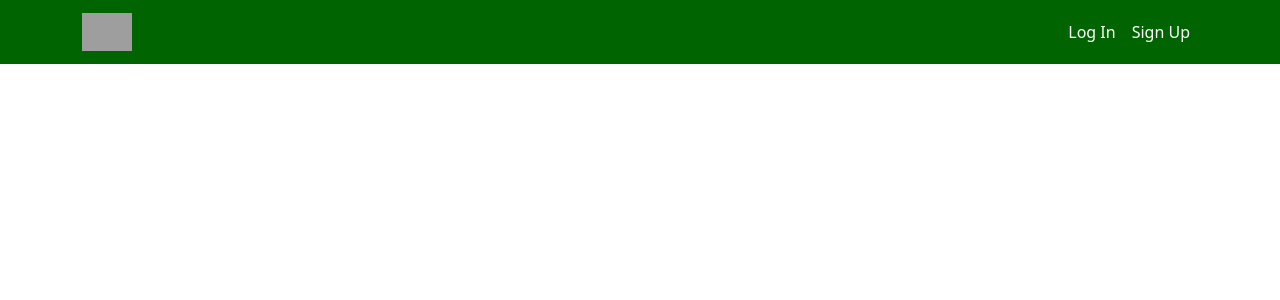
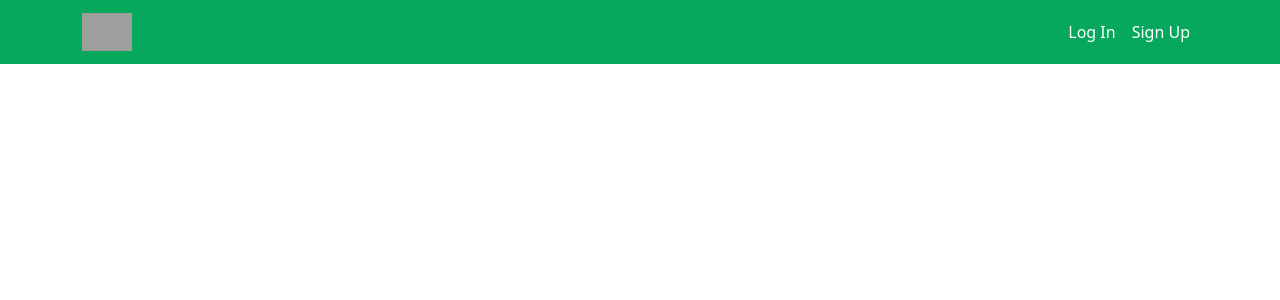
Before and after one commit to Annsh-N/BoilermakeXI, a Flask app: page / in a window 1280 px wide. Shown: the top 300 px of the page. Run offline with Flask 3, Linux system fonts and the light colour scheme; grey boxes are pictures that could not be loaded.

Commit message:
Update index.html

```diff
--- a/templates/index.html
+++ b/templates/index.html
@@ -1,24 +1,19 @@
 <!DOCTYPE html>
 <html lang="en">
-
 <head>
     <meta charset="UTF-8">
     <meta http-equiv="X-UA-Compatible" content="IE=edge">
     <meta name="viewport" content="width=device-width, initial-scale=1.0">
     <title>Document</title>
-    <link href="https://cdn.jsdelivr.net/npm/bootstrap@5.3.2/dist/css/bootstrap.min.css" rel="stylesheet"
-        integrity="sha384-T3c6CoIi6uLrA9TneNEoa7RxnatzjcDSCmG1MXxSR1GAsXEV/Dwwykc2MPK8M2HN" crossorigin="anonymous">
-    <script src="https://cdn.jsdelivr.net/npm/bootstrap@5.3.2/dist/js/bootstrap.bundle.min.js"
-        integrity="sha384-C6RzsynM9kWDrMNeT87bh95OGNyZPhcTNXj1NW7RuBCsyN/o0jlpcV8Qyq46cDfL"
-        crossorigin="anonymous"></script>
+    <link href="https://cdn.jsdelivr.net/npm/bootstrap@5.3.2/dist/css/bootstrap.min.css" rel="stylesheet" integrity="sha384-T3c6CoIi6uLrA9TneNEoa7RxnatzjcDSCmG1MXxSR1GAsXEV/Dwwykc2MPK8M2HN" crossorigin="anonymous">
+    <script src="https://cdn.jsdelivr.net/npm/bootstrap@5.3.2/dist/js/bootstrap.bundle.min.js" integrity="sha384-C6RzsynM9kWDrMNeT87bh95OGNyZPhcTNXj1NW7RuBCsyN/o0jlpcV8Qyq46cDfL" crossorigin="anonymous"></script>
 
 </head>
-
 <body>
-    <div class="navbar navbar-expand sticky-top" style="background-color:darkgreen">
+    <div class="navbar navbar-expand sticky-top" style="background-color:#05A85C">
         <div class="container">
-            <a href="#" class="navbar-brand">
-                <img src="/static/img/Campus_Crunch_Logo_2.png" width="50">
+            <a href="#" class="navbar-brand" >
+                <img src="images/logo.png" width="50">
             </a>
             <ul class="navbar-nav">
                 <li class="nav-item"><a href="#" class="nav-link" style="color:white">Log In</a></li>
@@ -27,5 +22,4 @@
         </div>
     </div>
 </body>
-
 </html>
```
